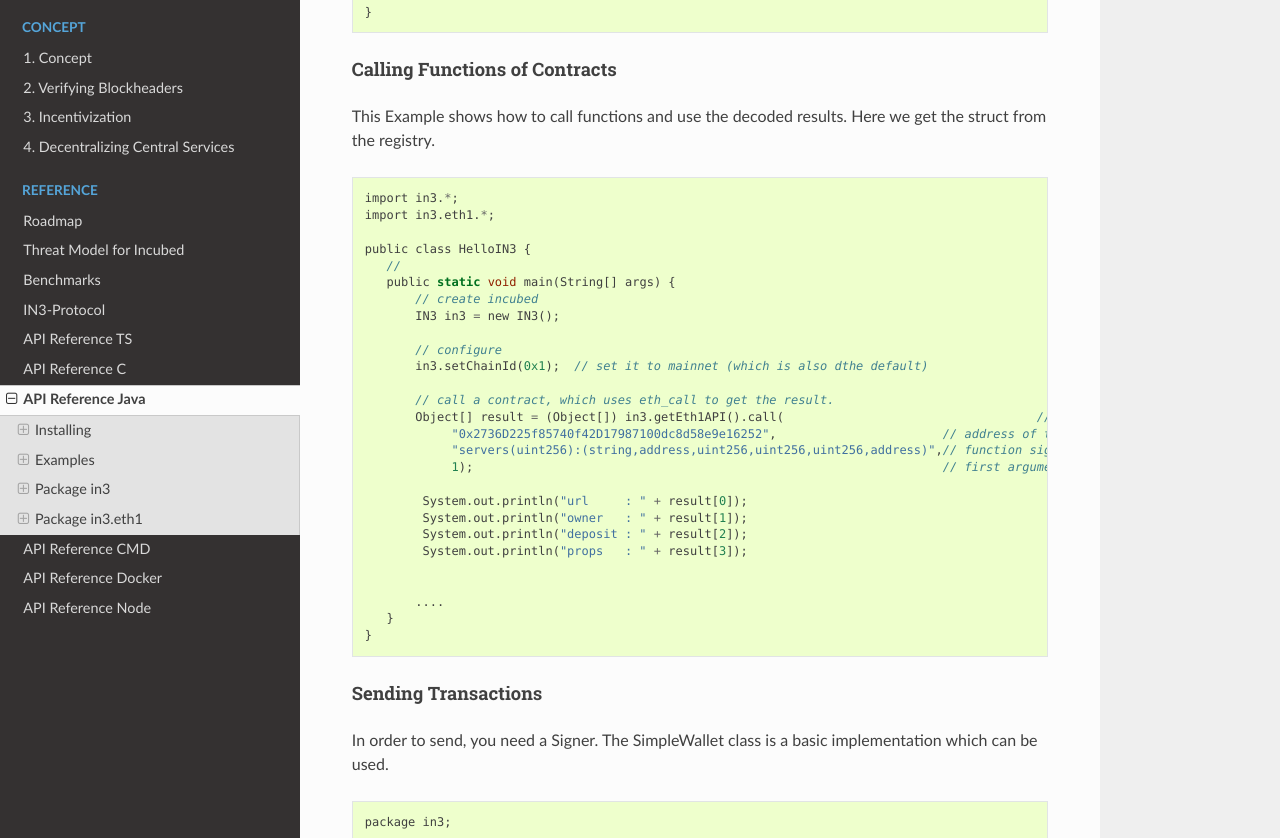
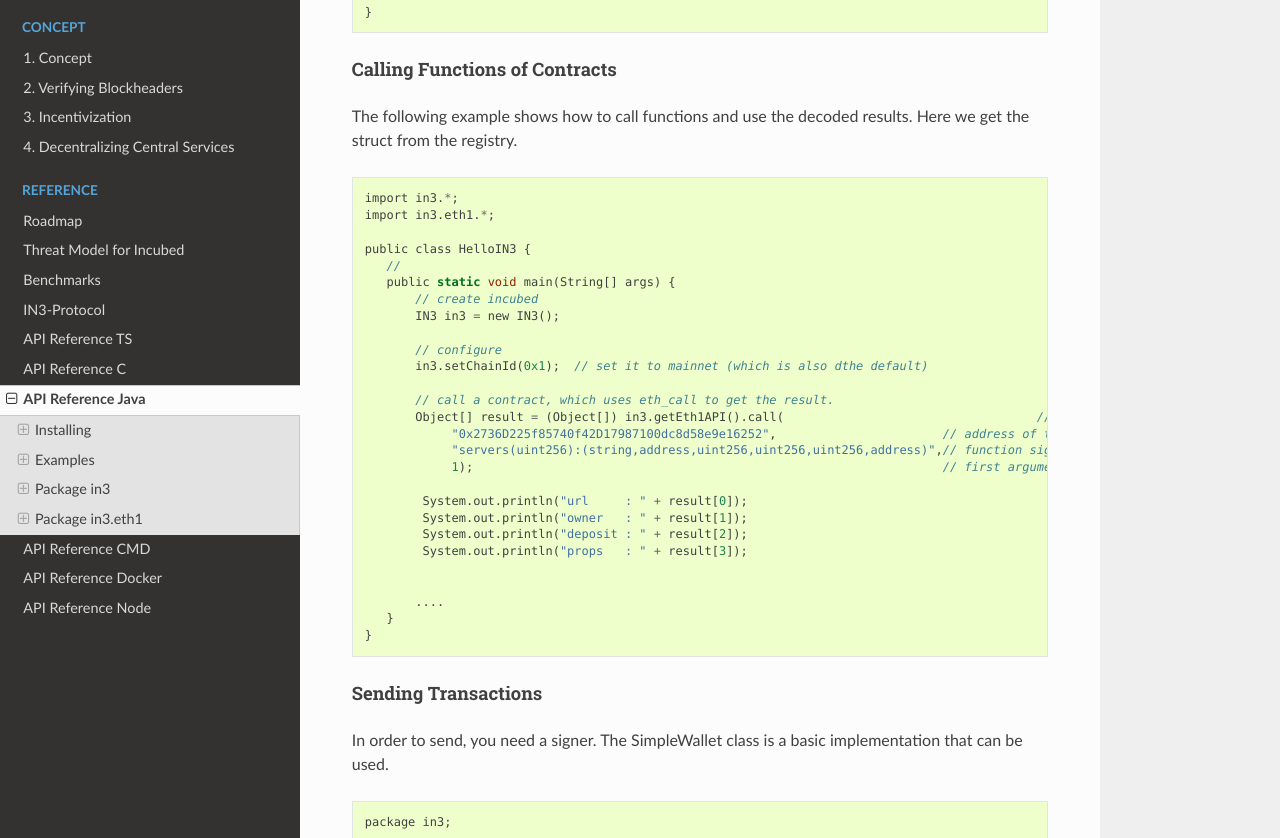
Before and after one commit to blockchainsllc/in3-docs, a Sphinx documentation site: the page built from docs/api-java.md, in a window 1280 px wide and 1400 px high, scrolled down 2852 px. Shown: the part 151-989 px from the top of the window. Built offline with Sphinx 7.4.7 and the Read the Docs theme 2.0.0, drawn with Linux system fonts in a browser that asks for light colours; pages that are not in the unit, such as notebooks, are missing from menus; some of the changed text lies outside the part shown.

Commit message:
Update api-java.md

````diff
--- a/docs/api-java.md
+++ b/docs/api-java.md
@@ -147,7 +147,7 @@ public class HelloIN3 {
 ```
 #### Calling Functions of Contracts
 
-This Example shows how to call functions and use the decoded results. Here we get the struct from the registry.
+The following example shows how to call functions and use the decoded results. Here we get the struct from the registry.
 
 ```c
 import in3.*;
@@ -180,7 +180,7 @@ public class HelloIN3 {
 ```
 #### Sending Transactions
 
-In order to send, you need a Signer. The SimpleWallet class is a basic implementation which can be used.
+In order to send, you need a signer. The SimpleWallet class is a basic implementation that can be used.
 
 ```c
 package in3;
````
Also changed, not shown: other parts of docs/api-java.md (+1 -1 lines).
